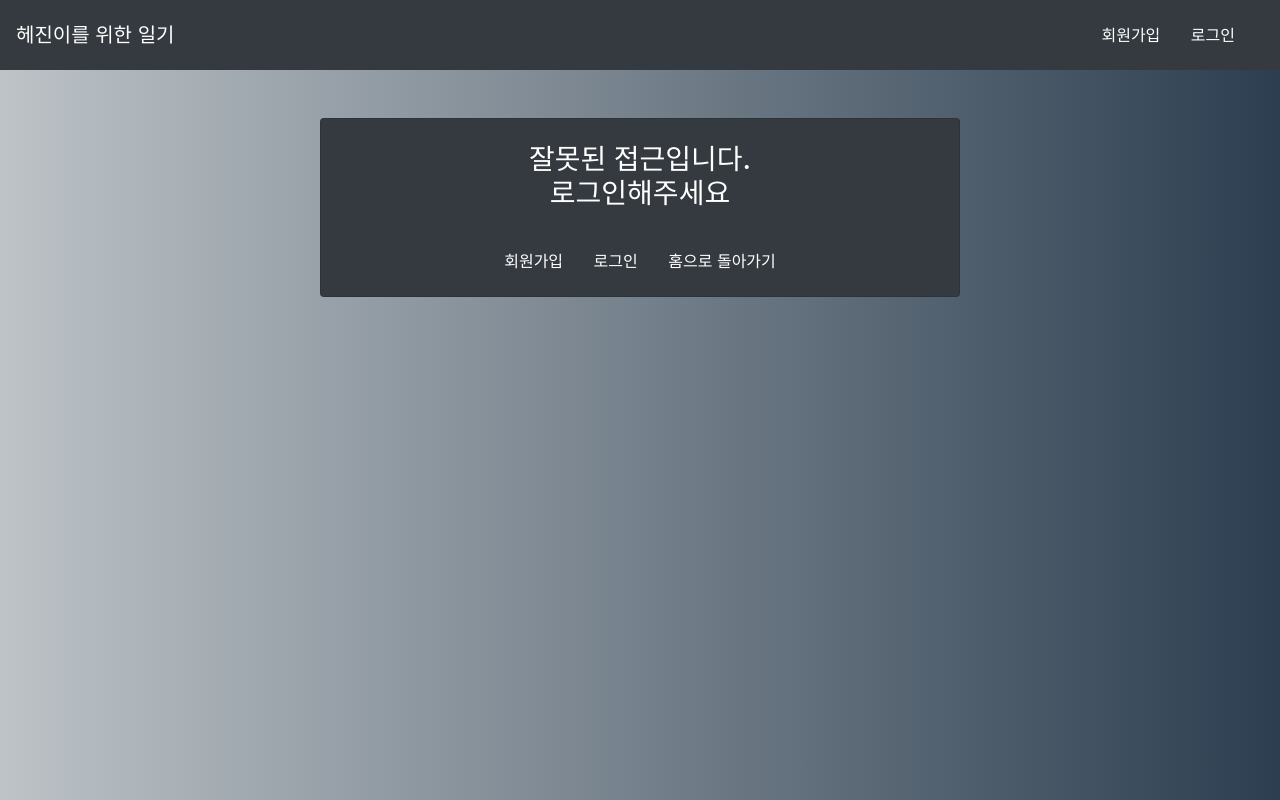
After one commit to sungmin69355/mydiary, a Django app: page /mydiary/detail/12/ in a window 1280 px wide. The commit adds this page. Run offline with Django 3.2, Linux system fonts and the light colour scheme; data comes from the database, SQL or seed files in the repository; both versions use the stored data as it was after the commit; some libraries are stand-ins or nearby versions.

Commit message:
detail 로직 추가

```diff
--- a/project/mydiary/templates/delete_view.html
+++ /dev/null
@@ -1,3 +0,0 @@
-<div class="delete">
-	<p><a href="{% url 'delete' post.id %}">삭제</a></p>
-</div>
--- /dev/null
+++ b/project/mydiary/templates/detail_view.html
@@ -0,0 +1,28 @@
+{% extends 'menu_bar.html' %}<!--위에 상단바-->
+{% block contents %}
+{% load static %}
+<link rel="stylesheet" href="{% static 'css/home.css'%}">
+<script src="https://ajax.googleapis.com/ajax/libs/jquery/3.3.1/jquery.min.js"></script>
+<body>
+<!--- 비로그인 차단-->
+{% if user.is_active %}
+<!-- 글 post로 가져와서 detail로 넘겨주는 곳-->
+{{post_detail.username}}<br>
+{{post_detail.title }}<br>
+{{post_detail.pub_date}}<br>
+{{post_detail.content }}<br>
+<!--로그인 안되었을떄 일기장 못보게 하기-->
+{% else %}
+	 <br><br><div class="card text-white bg-dark mb-3" style="max-width: 40rem; float: none; margin: 0 auto;">
+    <div class="form-group" align="center">
+    <br><h3 align="center">잘못된 접근입니다.<br> 로그인해주세요</h3>
+    <br>
+    <a href="{% url 'signup' %}"><input class="btn btn-dark" type="submit" value="회원가입"></a>
+    <a href="{% url 'login' %}"><input class="btn btn-dark" type="submit" value="로그인"></a>
+    <a href="{% url 'home' %}"><input class="btn btn-dark" type="submit" value="홈으로 돌아가기"></a>
+	</div>
+    </div>
+{% endif %}
+</body>
+
+{% endblock %}
--- a/project/mydiary/templates/view_diary.html
+++ b/project/mydiary/templates/view_diary.html
@@ -56,7 +56,7 @@
     {% endif %}
 		<textarea placeholder="일기 내용" onkeyup="autoTextarea(this,2000)" id="text" name="text" rows="4" style="word-wrap: break-word; resize: none; height: 150px; ">{{ post.content }}</textarea>
     <br><br>
-	<a class="btn btn-secondary" href="">일기삭제하기</a>
+	<p><a href="{%url 'detail' post.id %}">자세히보기</a></p>
 </div>
 </div>
 {% endfor %}
--- a/project/mydiary/urls.py
+++ b/project/mydiary/urls.py
@@ -8,5 +8,5 @@ urlpatterns = [
     path('write_diary',views.write_diary,name='write_diary'),
     path('view_diary',views.view_diary,name='view_diary'),
     path('create',views.create,name='create'),
-    path('delete',views.delete,name='delete'),
+    path('detail/<int:posts_id>/',views.detail,name='detail'),
 ]+ static(settings.MEDIA_URL, document_root=settings.MEDIA_ROOT)
--- a/project/mydiary/views.py
+++ b/project/mydiary/views.py
@@ -29,6 +29,6 @@ def create(request):
     posts = Post.objects.all().order_by('-id')
     return render(request, 'view_diary.html',{'posts':posts})
 
-def delete(request):
-    post = Post.objects.get(id=post_id)
-    return redirect('/')
+def detail(request,posts_id):
+    post_detail = get_object_or_404(Post, pk=posts_id)
+    return render(request, 'detail_view.html', {'post_detail':post_detail})
```
Also changed, not shown: project/db.sqlite3.
